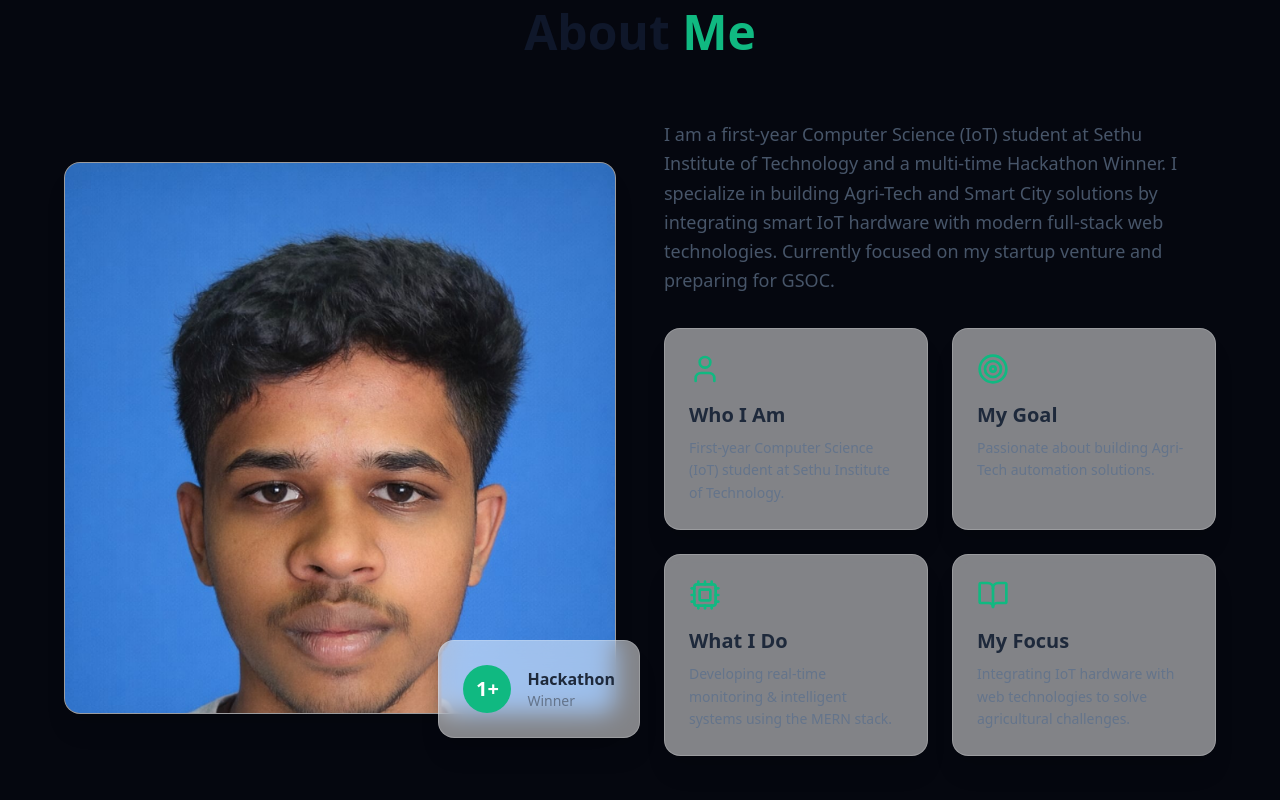
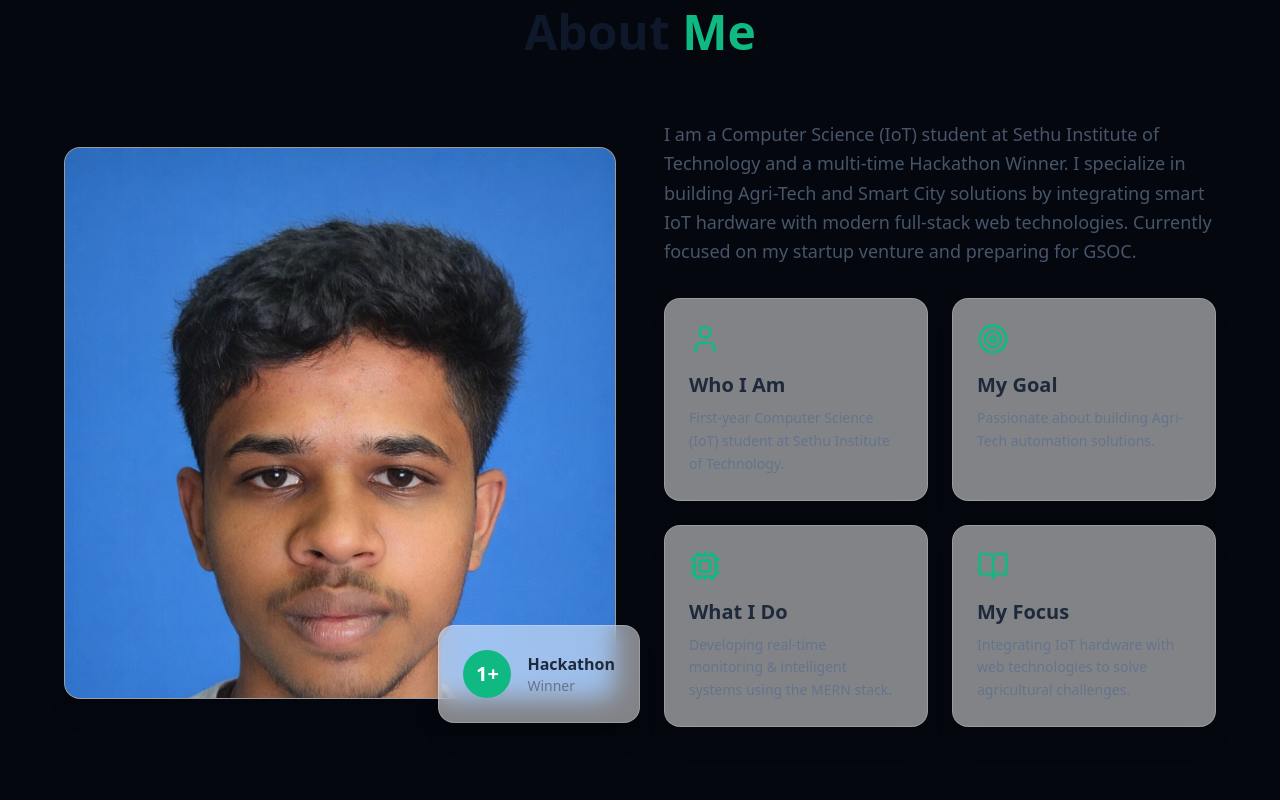
Before and after one commit to Achuthan24r/achuthan-portfolio, a React app: page / in a window 1280 px wide. Shown: the part 920-1720 px from the top of the page. Built offline with nearby package versions, Linux system fonts and the light colour scheme; the HTML template or start-up script is replaced by a standard one.

Commit message:
feat: remove first-year student references from about and resume sections

```diff
--- a/src/components/About.jsx
+++ b/src/components/About.jsx
@@ -96,7 +96,7 @@ const About = () => {
             className="order-1 md:order-2"
           >
             <p className="text-lg text-slate-600 dark:text-slate-300 mb-8 leading-relaxed">
-              I am a first-year Computer Science (IoT) student at Sethu Institute of Technology and a multi-time Hackathon Winner. I specialize in building Agri-Tech and Smart City solutions by integrating smart IoT hardware with modern full-stack web technologies. Currently focused on my startup venture and preparing for GSOC.
+              I am a Computer Science (IoT) student at Sethu Institute of Technology and a multi-time Hackathon Winner. I specialize in building Agri-Tech and Smart City solutions by integrating smart IoT hardware with modern full-stack web technologies. Currently focused on my startup venture and preparing for GSOC.
             </p>
 
             <div className="grid grid-cols-1 sm:grid-cols-2 gap-6">
--- a/src/components/Resume.jsx
+++ b/src/components/Resume.jsx
@@ -50,7 +50,7 @@ const Resume = () => {
   const education = {
     school: "Sethu Institute of Technology",
     degree: "Bachelor of Engineering – Computer Science (IoT)",
-    period: "First Year (Ongoing)",
+    period: "Ongoing",
     location: "Tamil Nadu, India",
     icon: <GraduationCap size={20} />
   };
--- a/src/components/ResumeViewer.jsx
+++ b/src/components/ResumeViewer.jsx
@@ -92,7 +92,7 @@ const ResumeViewer = ({ isOpen, onClose }) => {
               <div className="mb-6">
                 <h2 className="text-base font-bold uppercase tracking-wider border-b border-slate-300 pb-1 mb-2 text-slate-950">Summary</h2>
                 <p className="text-slate-800 text-justify">
-                  First-year Computer Science (IoT) student and Hackathon Winner focused on Agri-Tech and Smart City solutions.
+                  Computer Science (IoT) student and Hackathon Winner focused on Agri-Tech and Smart City solutions.
                   Skilled in full-stack development and IoT automation systems. Preparing for GSOC and open-source contributions.
                 </p>
               </div>
@@ -185,7 +185,7 @@ const ResumeViewer = ({ isOpen, onClose }) => {
                 <h2 className="text-base font-bold uppercase tracking-wider border-b border-slate-300 pb-1 mb-2 text-slate-950">Education</h2>
                 <div className="text-slate-800">
                   <p className="font-bold">B.E. Computer Science (IoT)</p>
-                  <p>Sethu Institute of Technology (First Year)</p>
+                  <p>Sethu Institute of Technology</p>
                 </div>
               </div>
 
```
